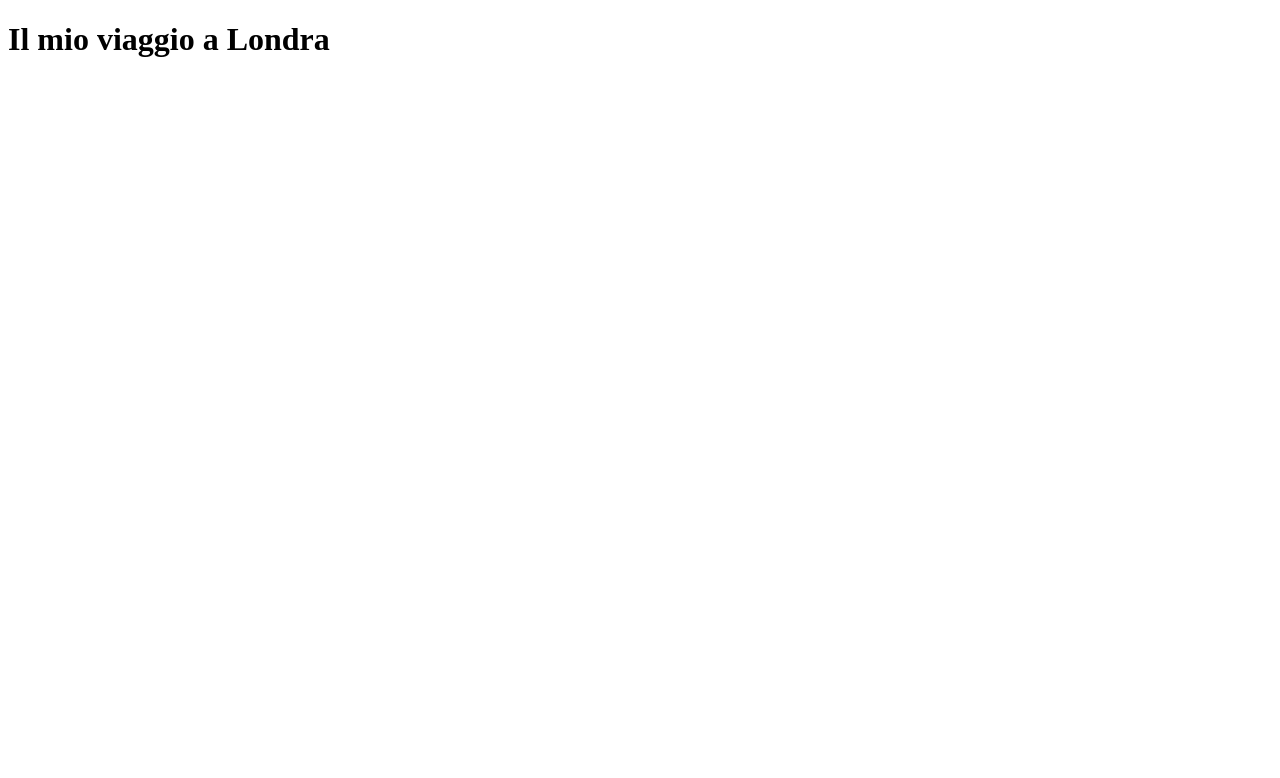
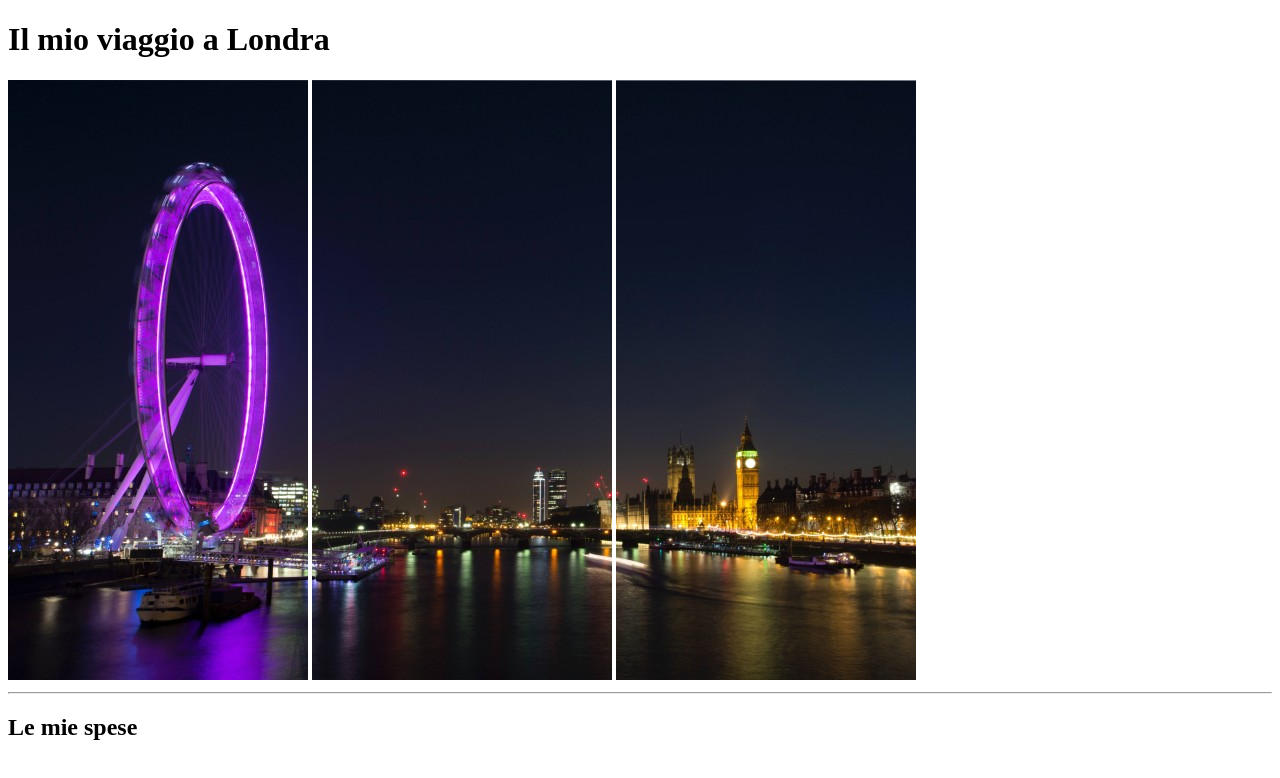
Before and after one commit to MatteoLiberati/html-london-trip, a website: page index.html in a window 1280 px wide. Drawn offline with Linux system fonts and the light colour scheme.

Commit message:
foto londra

```diff
--- a/index.html
+++ b/index.html
@@ -13,11 +13,19 @@
 
     <main>
       <!--foto Londra-->
-
+      <div>
+        <img src="./img/london1.jpg" alt="london eye" />
+        <img src="./img/london2.jpg" alt="london street" />
+        <img src="./img/london3.jpg" alt="london big ben" />
+        <hr />
+      </div>
+      <section>
+        <h2>Le mie spese</h2>
+      </section>
       <!--sezione spese-->
-
+      <section></section>
       <!--sezione cose da fare-->
-
+      <section></section>
       <!--sezione info-->
 
       <!--sezione foto-->
```
